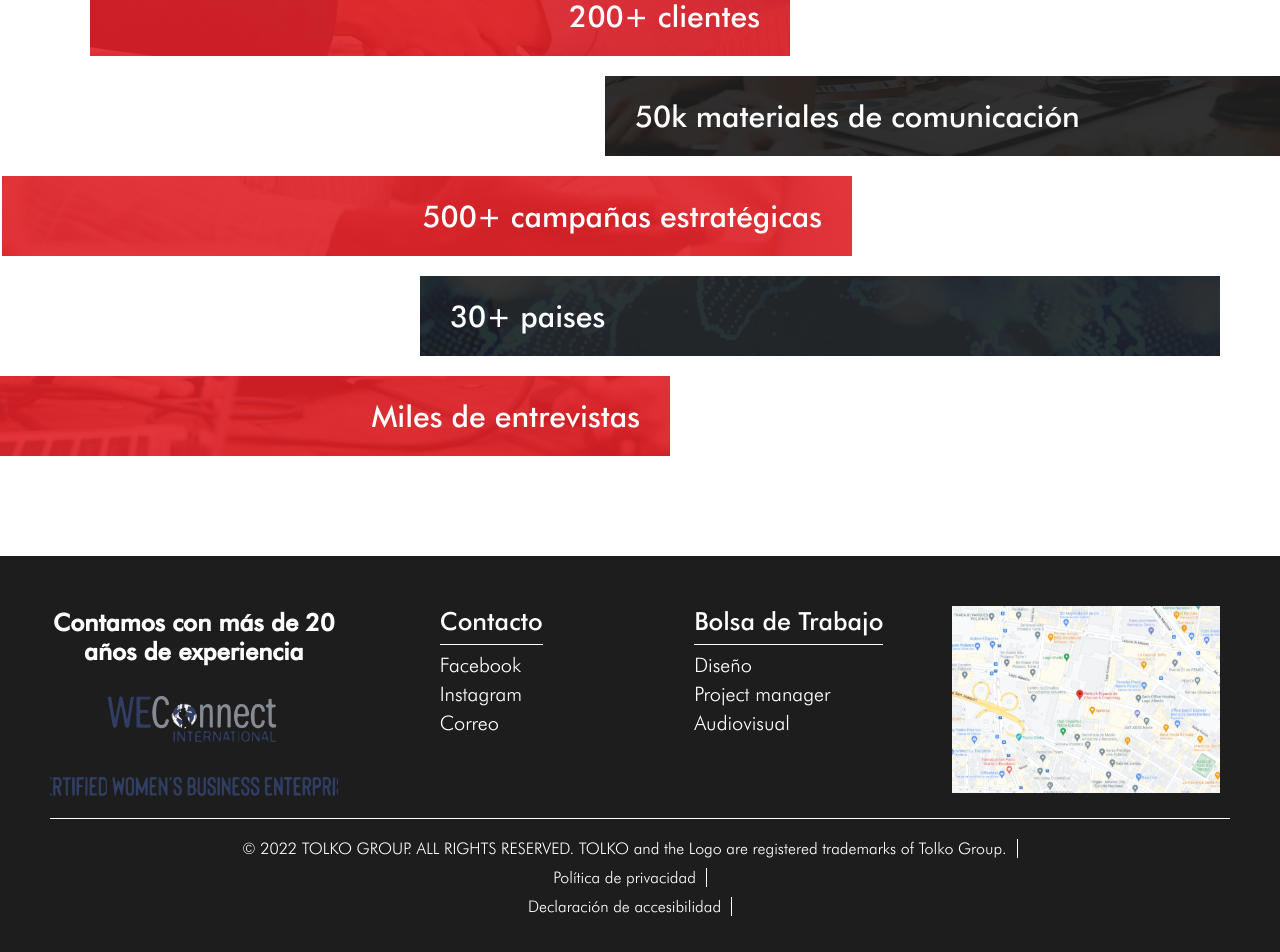
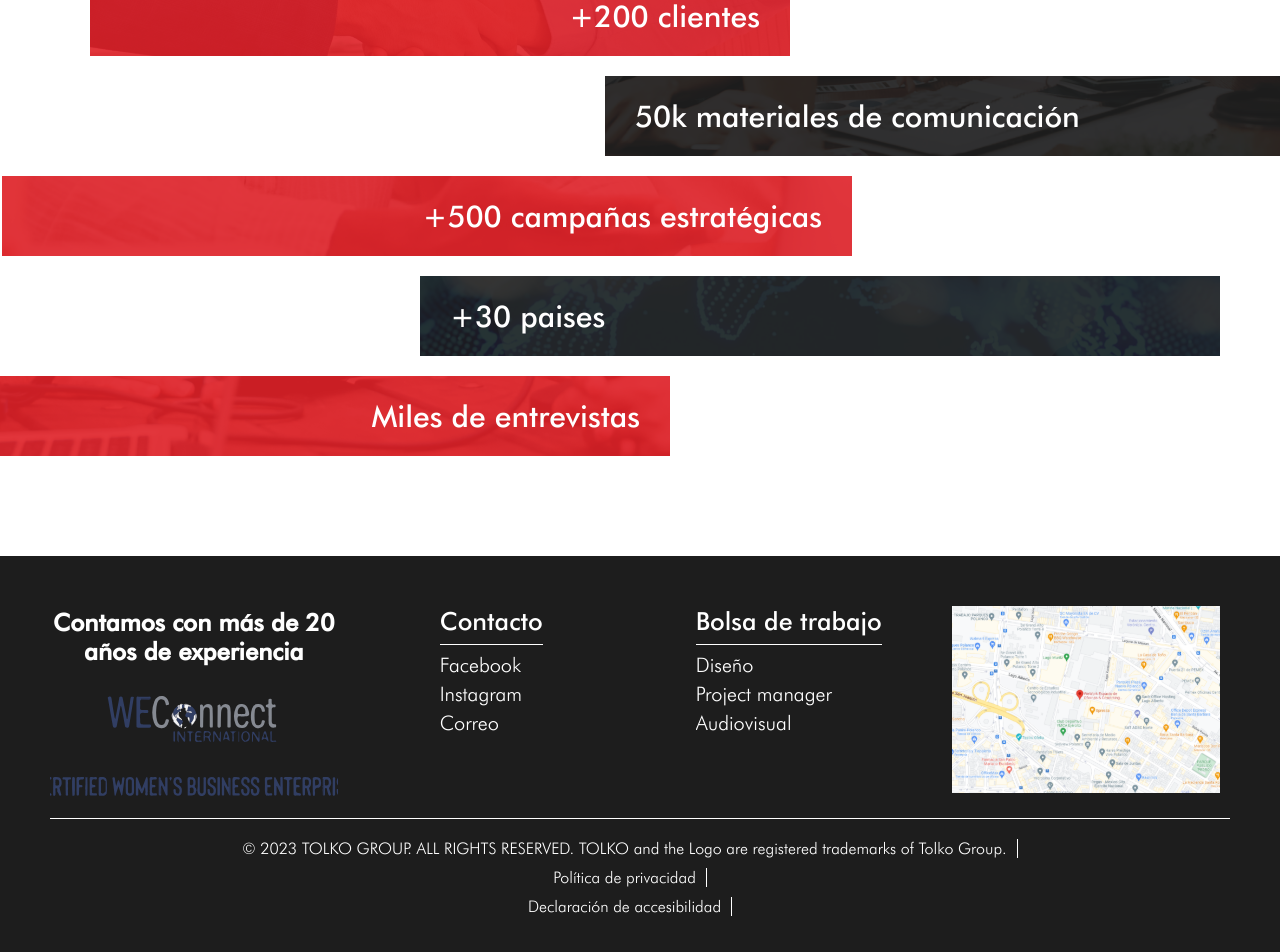
Before and after one commit to msandovalv2022/tolko, a React (Create React App) app: page / in a window 1280 px wide. Shown: the part 2278-3230 px from the top of the page. Built offline with nearby package versions, Linux system fonts and the light colour scheme.

Commit message:
FIX: se cambian algnos textos para tener más estructura

```diff
--- a/src/components/preloader.jsx
+++ b/src/components/preloader.jsx
@@ -35,7 +35,7 @@ const Preloader = () => {
         alt="svg loader dark"
         className="preloader__iconDark preloaderImg"
       />
-      <h1 className="preloader__title">Estamos preparando algo increíble para tí</h1>
+      <h1 className="preloader__title">Estamos preparando algo increíble para ti</h1>
     </section>
   );
 };
--- a/src/config/i18next_config.js
+++ b/src/config/i18next_config.js
@@ -53,9 +53,9 @@ i18n
                 "logros":{
                     "meses": "En 96 meses",
                     "materiales": "50k materiales de comunicación",
-                    "clientes": '200+ clientes',
-                    "campanias": "500+ campañas estratégicas",
-                    "paises": "30+ paises",
+                    "clientes": '+200 clientes',
+                    "campanias": "+500 campañas estratégicas",
+                    "paises": "+30 paises",
                     "entrevistas": "Miles de entrevistas"
                 },
                 // -------------FOOTER---------------
@@ -65,11 +65,11 @@ i18n
                     "contactoFacebook": "Facebook",
                     "contactoInstagram": "Instagram",
                     "contactoCorreo": "Correo",
-                    "bolsa": "Bolsa de Trabajo",
+                    "bolsa": "Bolsa de trabajo",
                     "bolsaDiseño": "Diseño",
                     "bolsaProyecto": "Project manager",
                     "bolsaAudiovisual": "Audiovisual",
-                    "derechos": "© 2022 TOLKO GROUP. ALL RIGHTS RESERVED. TOLKO and the Logo are registered trademarks of Tolko Group.",
+                    "derechos": "© 2023 TOLKO GROUP. ALL RIGHTS RESERVED. TOLKO and the Logo are registered trademarks of Tolko Group.",
                     "privacidad": "Política de privacidad",
                     "accesibilidad": "Declaración de accesibilidad"
                 },
@@ -119,9 +119,9 @@ i18n
                 "logros":{
                     "meses": "In 96 months",
                     "materiales": "50k communication materials",
-                    "clientes": '200+ customers',
-                    "campanias": "500+ strategic cammpaigns",
-                    "paises": "30+ countries",
+                    "clientes": '+200 customers',
+                    "campanias": "+500 strategic cammpaigns",
+                    "paises": "+30 countries",
                     "entrevistas": "Thousands of interviews"
                 },
                 "footer":{
@@ -134,7 +134,7 @@ i18n
                     "bolsaDiseño": "Design",
                     "bolsaProyecto": "Project manager",
                     "bolsaAudiovisual": "Audiovisual",
-                    "derechos": "© 2022 TOLKO GROUP. ALL RIGHTS RESERVED. TOLKO and the Logo are registered trademarks of Tolko Group.",
+                    "derechos": "© 2023 TOLKO GROUP. ALL RIGHTS RESERVED. TOLKO and the Logo are registered trademarks of Tolko Group.",
                     "privacidad": "Privacy Police",
                     "accesibilidad": "Accesibility statement"
                 },
```
